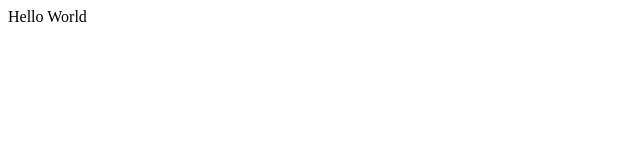
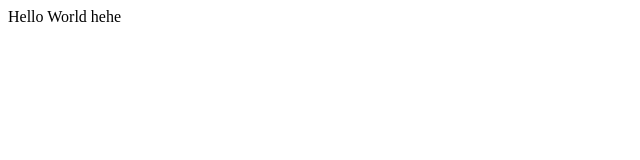
Before and after one commit to celine0106/CarLos, a plain HTML site: page index.html in a window 1280 px wide. Shown: the full height of the page, 0-640 px from the left. Drawn offline with Linux system fonts and the light colour scheme.

Commit message:
added hehe

```diff
--- a/index.html
+++ b/index.html
@@ -2,7 +2,7 @@
     <head>
         <body>
             <p>
-                Hello World
+                Hello World hehe
             </p>
         </body>
     </head>
```
